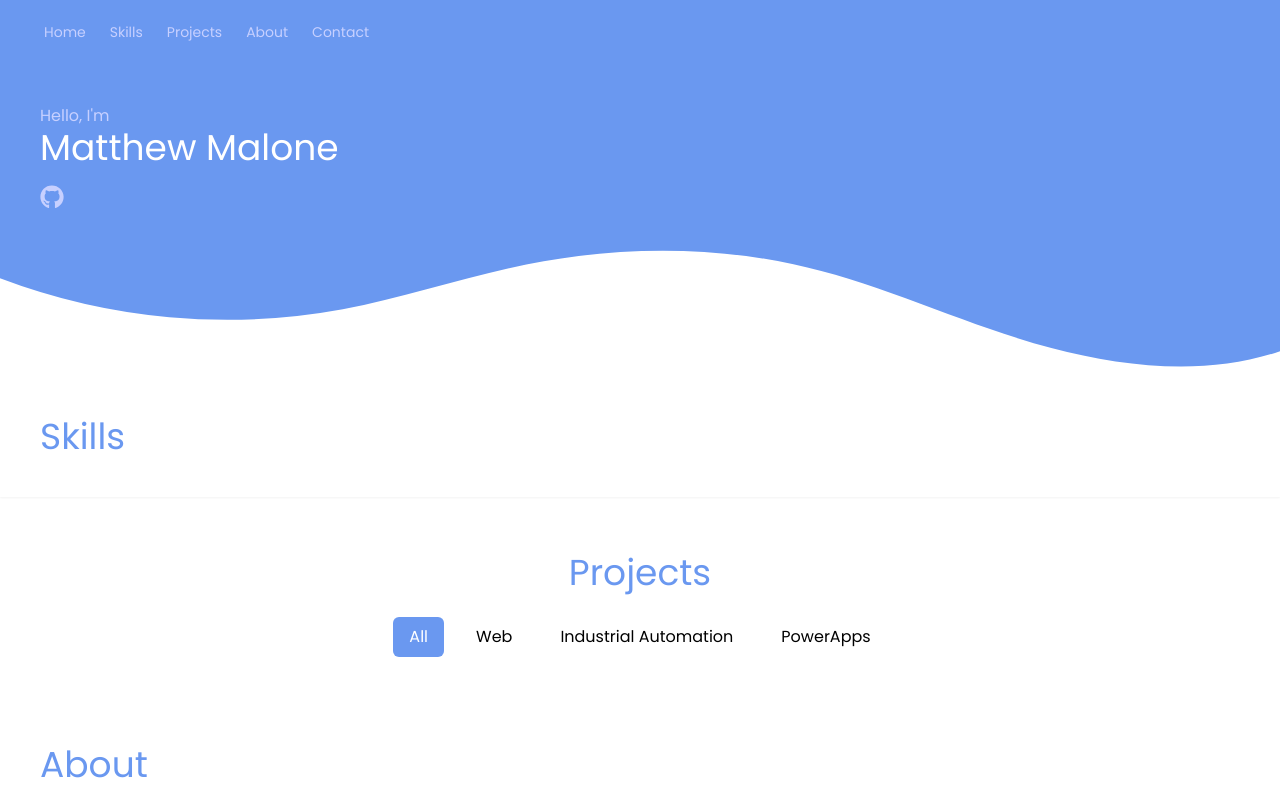
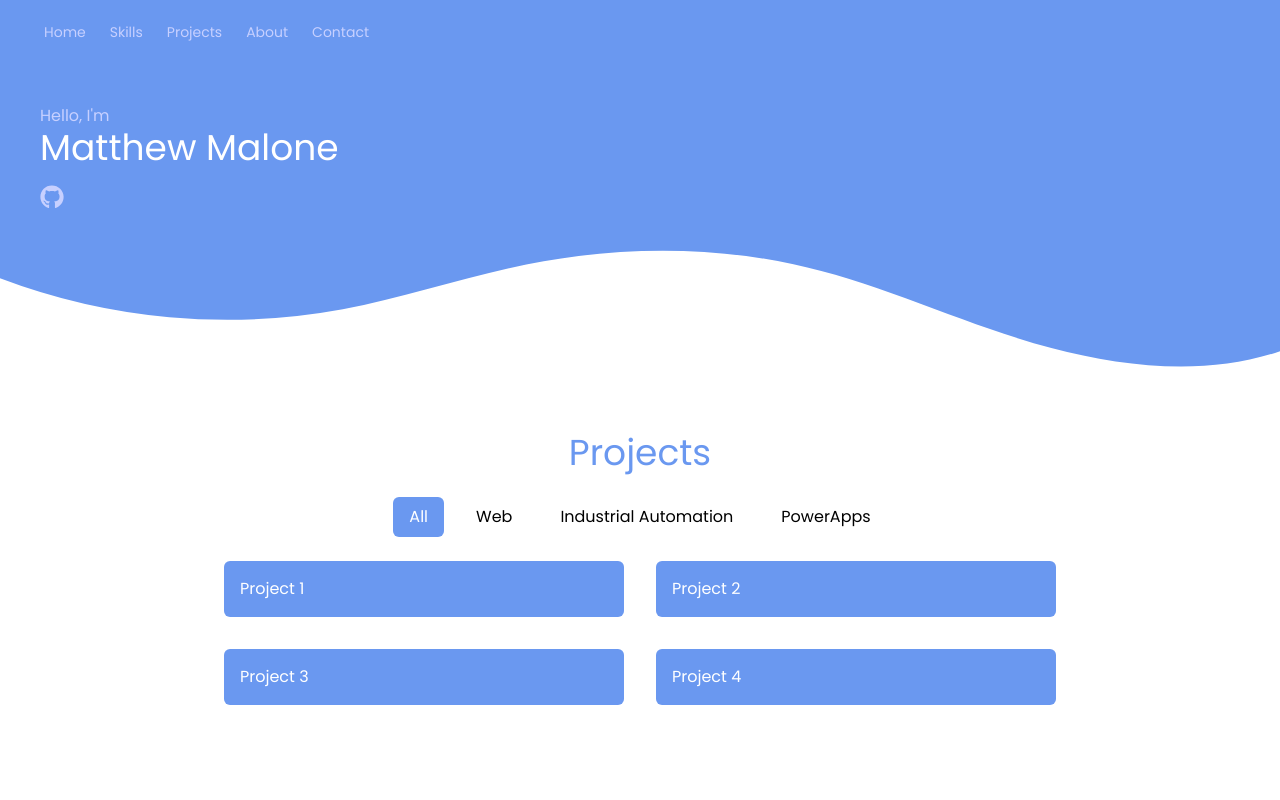
Before and after one commit to mama4294/portfolio, a React (Create React App) app: page / in a window 1280 px wide. Shown: the top 800 px of the page. Built offline with nearby package versions, Linux system fonts and the light colour scheme.

Commit message:
starts project card component

```diff
--- a/src/App.js
+++ b/src/App.js
@@ -14,7 +14,6 @@ function App() {
           <Intro />
         </ContentSection>
         <Wave type={WAVE_TYPE.base} className={"text-primary"} />
-        <Skills />
         {/* <Wave
           type={WAVE_TYPE.base}
           className={"text-primary origin-center rotate-180"}
@@ -22,6 +21,7 @@ function App() {
         <ContentSection>
           <Projects />
         </ContentSection>
+        <Section id="skills" title="Skills" />
         <Section id="about" title="About" />
         <Section id="contact" title="Contact" />
       </Content>
@@ -49,21 +49,12 @@ export const Intro = () => {
     </section>
   );
 };
-export const Skills = () => {
-  return (
-    <section id="skills" className="shadow-sm">
-      <div className="p-10">
-        <h1 className="text-primary text-4xl">Skills</h1>
-      </div>
-    </section>
-  );
-};
 
 export const Section = ({ id, title }) => {
   return (
     <section id={id} className="shadow-sm">
       <div className="p-10">
-        <h1 className="text-primary text-4xl">{title}</h1>
+        <h1 className="text-primary text-4xl text-center">{title}</h1>
       </div>
     </section>
   );
--- a/src/components/Button.jsx
+++ b/src/components/Button.jsx
@@ -2,7 +2,7 @@ export const Button = ({ children, selected, onClick }) => {
     return (
       <button
         onClick={onClick}
-        className={`pointer  px-4 py-2 m-2 rounded-md ${
+        className={`pointer px-4 py-2 m-2 rounded-md ${
           selected ? "bg-primary text-white" : "text-base"
         }`}
       >
--- a/src/routes/Projects.jsx
+++ b/src/routes/Projects.jsx
@@ -4,6 +4,7 @@ import { Button } from "../components/Button";
 export const Projects = () => {
     const items = ["All", "Web", "Industrial Automation", "PowerApps"];
     const [projectFilter, setProjectFilter] = useState(()=>items[0]);
+    const projects = ["Project 1", "Project 2", "Project 3", "Project 4"];
 
     const handleClick = (e) => {
       setProjectFilter(e.target.innerText);
@@ -13,6 +14,13 @@ export const Projects = () => {
       <section id="projects" className="">
         <h1 className="text-primary text-4xl text-center m-4">Projects</h1>
         <ProjectFilterSelector items={items} projectFilter={projectFilter} handleClick={handleClick} />
+        <div className="flex flex-wrap justify-center">
+            {projects.map((project) => (
+                <div className="w-full md:w-1/2 lg:w-1/3 m-4" key={project}>
+                    <ProjectCard project={project}/>
+                </div>
+            ))}
+        </div>
       </section>
     );
   };
@@ -30,3 +38,11 @@ export const Projects = () => {
         </ul>
     )
   }
+
+  const ProjectCard = ({project}) => {
+      return (
+          <div className="pointer bg-primary p-4 text-white rounded-md">
+                {project}
+          </div>
+      )
+  }
```
